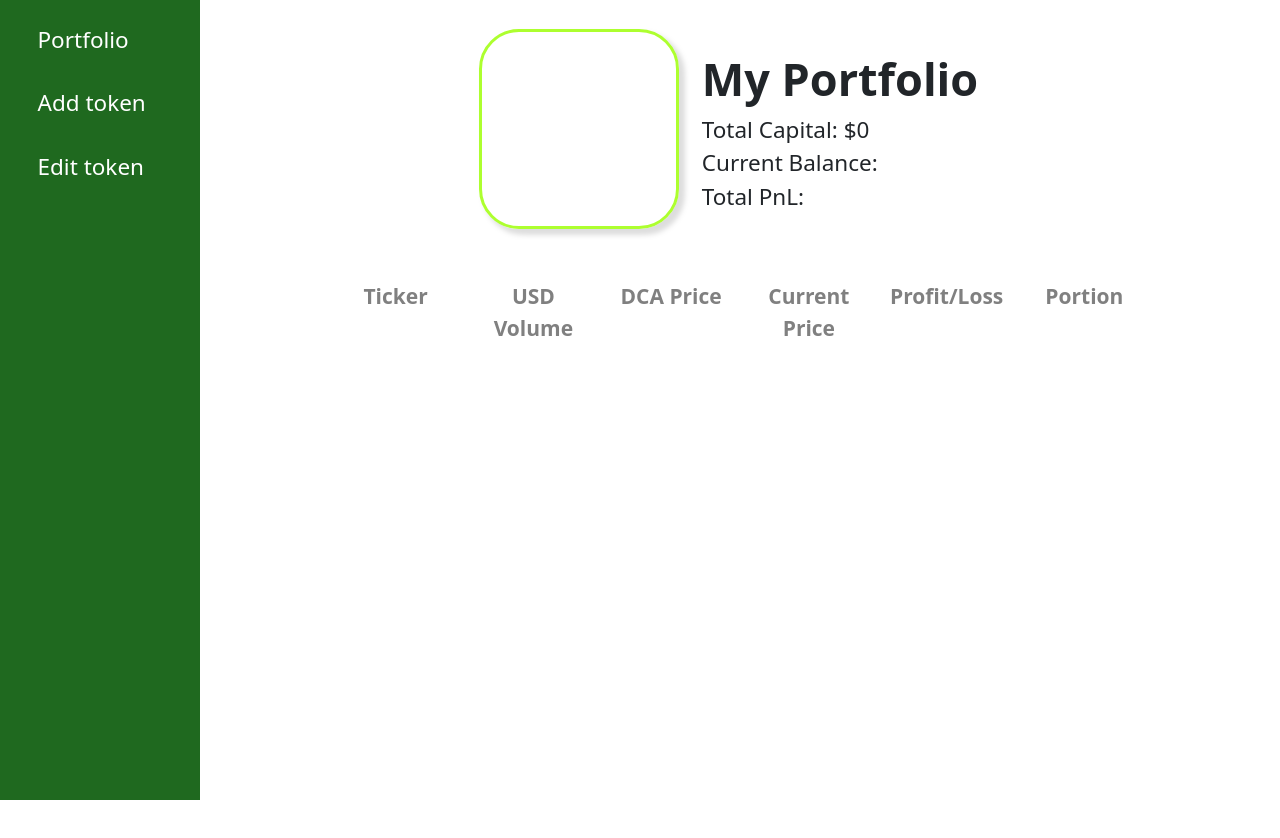
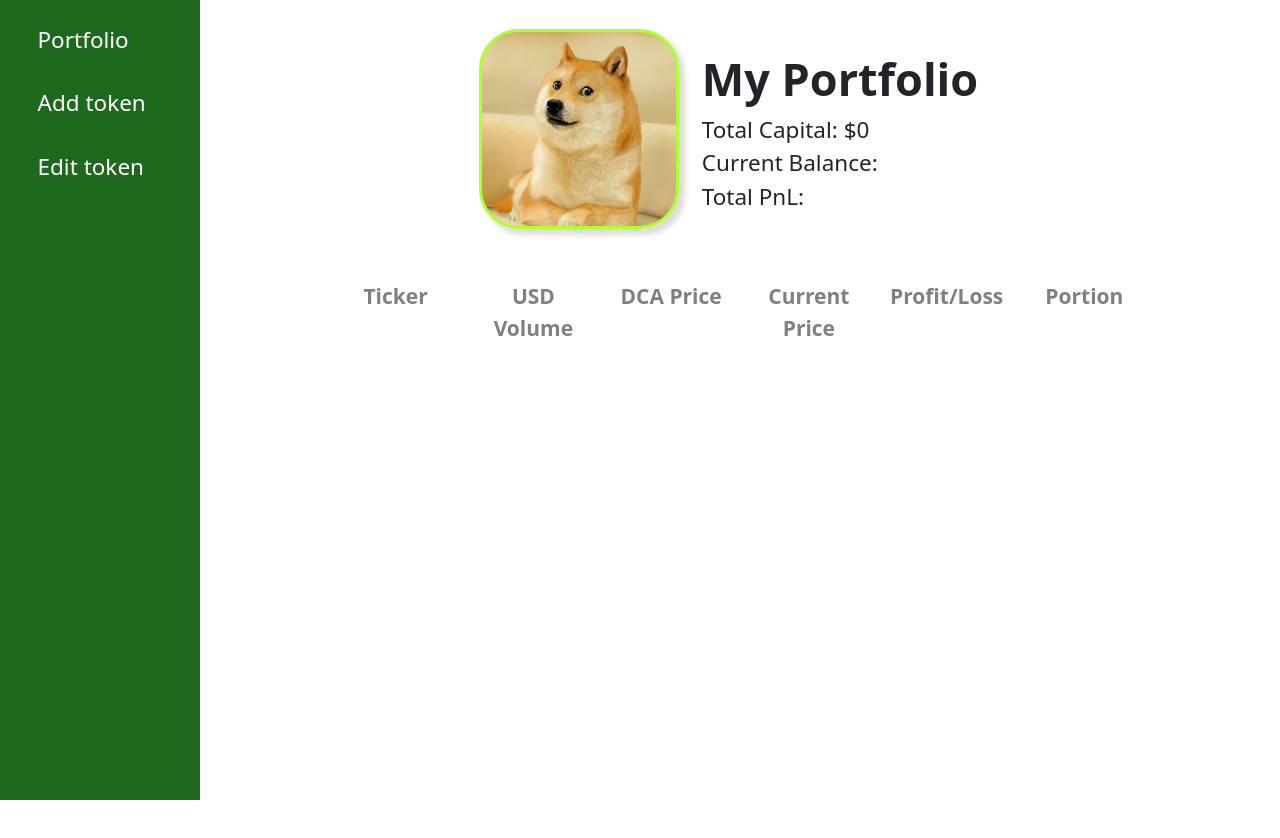
Before and after one commit to taikhoan2609/tokentracker, a plain HTML site: page index.html in a window 1280 px wide. Shown: the top 838 px of the page. Drawn offline with nearby package versions, Linux system fonts and the light colour scheme.

Commit message:
Update style.css

```diff
--- a/style.css
+++ b/style.css
@@ -43,7 +43,7 @@ a:visited {
 
 .img {
   display: inline-block;
-  background-image: url("./IMG_8670.jpg");
+  background-image: url("./shitcoin.jpg");
   background-size: cover;
   background-position: center;
   width: 200px;
```
